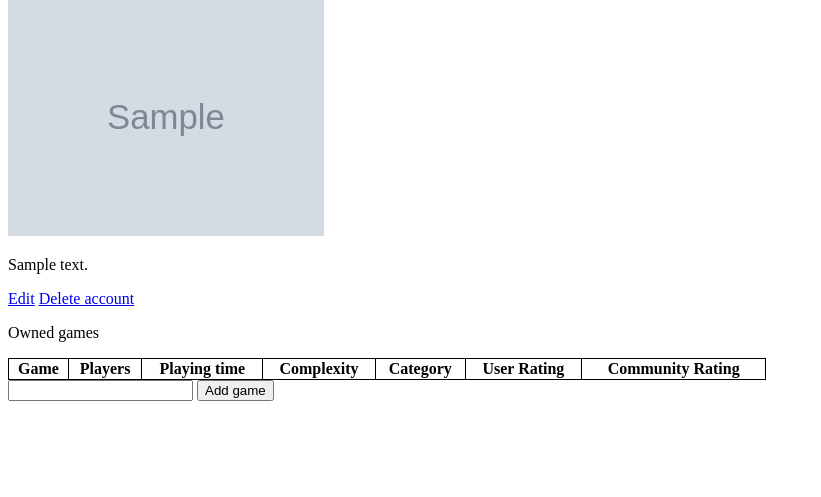
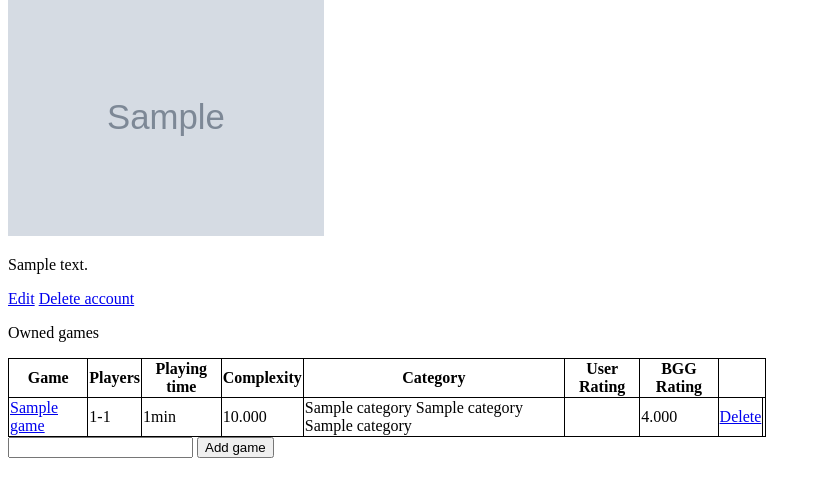
Before and after one commit to michalpytlos/FSND_p4, a Flask app: page /users/1 in a window 1280 px wide. Shown: the part 128-625 px from the top of the page, without its empty margins (0-821 px from the left). Run offline with Flask 2, Linux system fonts and the light colour scheme; tables that the repository leaves empty hold one stand-in row (values such as "Sample post"); grey boxes marked "Sample" are stand-in pictures; lists and menus that the app fills with data are empty; parts of the project's set-up code (start-up, migrations or seed data) failed here and were passed over; some web fonts are replaced.

Commit message:
Add create/read/delete functionalities for user_games

```diff
--- a/vagrant/4-project/main.py
+++ b/vagrant/4-project/main.py
@@ -165,6 +165,10 @@ def get_user(user_id):
     return User.query.filter_by(id=user_id).scalar()
 
 
+def get_user_games(user_id):
+    return UserGame.query.filter_by(user_id=user_id).all()
+
+
 def category_dict(bgames):
     # return dictionary where each key is a game id and the corresponding value is a list of categories, given by name,
     # to which this game belongs
@@ -206,6 +210,12 @@ def game_search_query_builder(key, value):
     return d[key].format(value=value) + ' AND '
 
 
+def multi_replace(my_string, repl_dict):
+    for key, value in repl_dict.iteritems():
+        my_string = my_string.replace(key, value)
+    return my_string
+
+
 # dummy database objects
 game_club = {
     'members': ['user_1'],
@@ -234,7 +244,7 @@ post_2 = {
 
 @app.route('/')
 def home():
-    return render_template('club.html', club=game_club, posts=[post_1, post_2], members=[user_1], games=[])
+    return render_template('club.html', club=game_club, posts=[post_1, post_2], members=[], games=[])
 
 
 @app.route('/signin')
@@ -308,7 +318,15 @@ def new_profile(user_id):
 @app.route('/users/<int:user_id>')
 def profile(user_id):
     user = get_user(user_id)
-    return render_template('profile.html', user=user, games=[])
+    user_games = get_user_games(user_id)
+    games_id = []
+    for user_game in user_games:
+        games_id.append(user_game.game_id)
+    query = 'id in {}'.format(games_id)
+    query = multi_replace(query, {'[': '(', ']': ')'})
+    games = Game.query.filter(sqlalchemy.text(query)).all()
+    categories = category_dict(games)
+    return render_template('profile.html', user=user, games=games, categories=categories)
 
 
 @app.route('/users/<int:user_id>/edit', methods=['GET', 'POST'])
@@ -333,8 +351,8 @@ def delete_profile(user_id):
     return redirect(url_for('g_disconnect'))
 
 
-@app.route('/games/new', methods=['GET', 'POST'])
-def new_game():
+@app.route('/users/<int:user_id>/games/add', methods=['GET', 'POST'])
+def profile_game_add(user_id):
     if request.method == 'GET':
         # Show the game options matching the specified name
         bgg_options = bgg_game_options(request.args.get('name'))
@@ -342,7 +360,24 @@ def new_game():
     else:
         # Add the chosen game to the database
         game_id = check_game(request.form['bgg-id'])
-        return redirect(url_for('game', game_id=game_id))
+        user_game = UserGame(user_id=user_id, game_id=game_id)
+        db_session.add(user_game)
+        db_session.commit()
+        return redirect(url_for('profile', user_id=user_id))
+
+
+@app.route('/users/<int:user_id>/games/<int:game_id>/delete')
+def profile_game_delete(user_id, game_id):
+    user_game = UserGame.query.filter_by(user_id=user_id, game_id=game_id).first()
+    db_session.delete(user_game)
+    db_session.commit()
+    user_game = UserGame.query.filter_by(game_id=game_id).first()
+    if not user_game:
+        # If the game is not owned by any user, remove it from the database
+        bgame = get_game(game_id)
+        db_session.delete(bgame)
+        db_session.commit()
+    return redirect(url_for('profile', user_id=user_id))
 
 
 @app.route('/games/<int:game_id>')
@@ -361,14 +396,6 @@ def edit_game(game_id):
         setattr(bgame, key, value)
     db_session.commit()
     return redirect(url_for('game', game_id=game_id))
-
-
-@app.route('/games/<int:game_id>/delete')
-def delete_game(game_id):
-    bgame = get_game(game_id)
-    db_session.delete(bgame)
-    db_session.commit()
-    return redirect(url_for('home'))
 
 
 @app.route('/games/search')
--- a/vagrant/4-project/templates/game.html
+++ b/vagrant/4-project/templates/game.html
@@ -34,6 +34,5 @@
     </li>
   </ul>
   <a href="{{ url_for('edit_game', game_id=game_id) }}">Update game info</a>
-  <a href="{{ url_for('delete_game', game_id=game_id) }}" onclick="return confirm('Are you sure you want to delete {{ game.name }}?');">Delete</a>
 </main>
 {% endblock %}
--- a/vagrant/4-project/templates/profile.html
+++ b/vagrant/4-project/templates/profile.html
@@ -19,22 +19,32 @@
       <th>Complexity</th>
       <th>Category</th>
       <th>User Rating</th>
-      <th>Community Rating</th>
+      <th>BGG Rating</th>
     </tr>
     {% for game in games %}
     <tr>
-      <td>{{ game['name'] }}</td>
-      <td>{{ game['players_min'] }}</td>
-      <td>{{ game['time_min'] }} min</td>
-      <td>{{ game['weight'] }}</td>
-      <td>{{ game['category'][0] }}</td>
-      <td>{{ user['games'][game['name']] }}</td>
-      <td>{{ game['rating'] }}</td>
-      <td><a href="">Delete</a><td>
+      <td><a href="{{ url_for('game', game_id=game.id) }}">{{ game.name }}</a></td>
+      <td>{{ game.min_players }}-{{ game.max_players }}</td>
+      <td>
+        {% if game.min_playtime == game.max_playtime %}
+          {{ game.min_playtime }}min
+        {% else %}
+          {{ game.min_playtime }} - {{ game.max_playtime }}min
+        {% endif %}
+      </td>
+      <td>{{ game.weight }}</td>
+      <td>
+        {% for category in  categories[game.id|string()] %}
+          {{ category }}
+        {% endfor %}
+      </td>
+      <td></td>
+      <td>{{ game.bgg_rating }}</td>
+      <td><a href="{{ url_for('profile_game_delete', user_id=user.id, game_id=game.id) }}">Delete</a><td>
     </tr>
     {% endfor %}
   </table>
-  <form action="{{url_for('new_game')}}" method="get">
+  <form action="{{ url_for('profile_game_add', user_id=user.id) }}" method="get">
     <input type=text name="name" value="">
     <input type="submit" value="Add game">
   </form >
```
